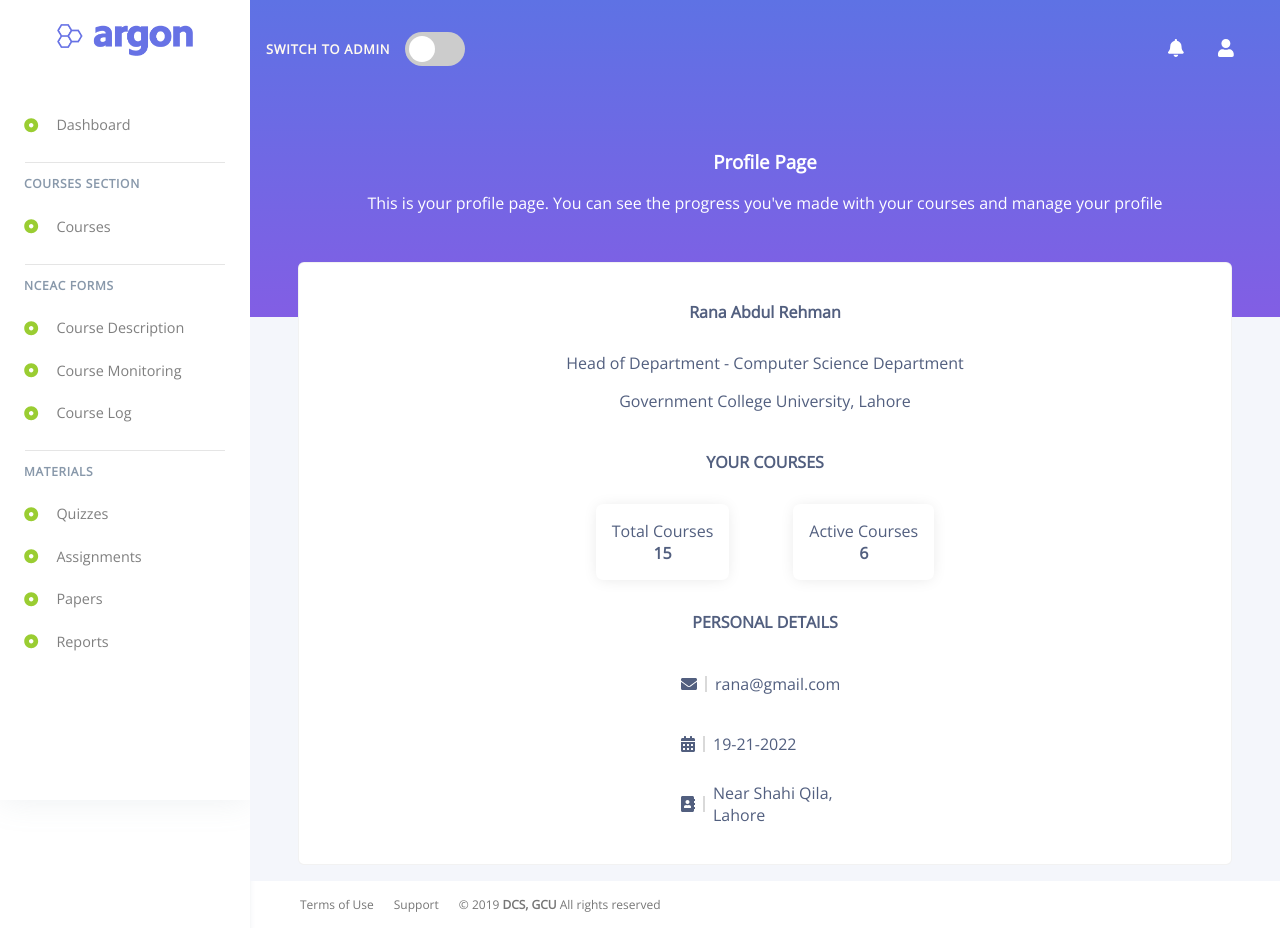
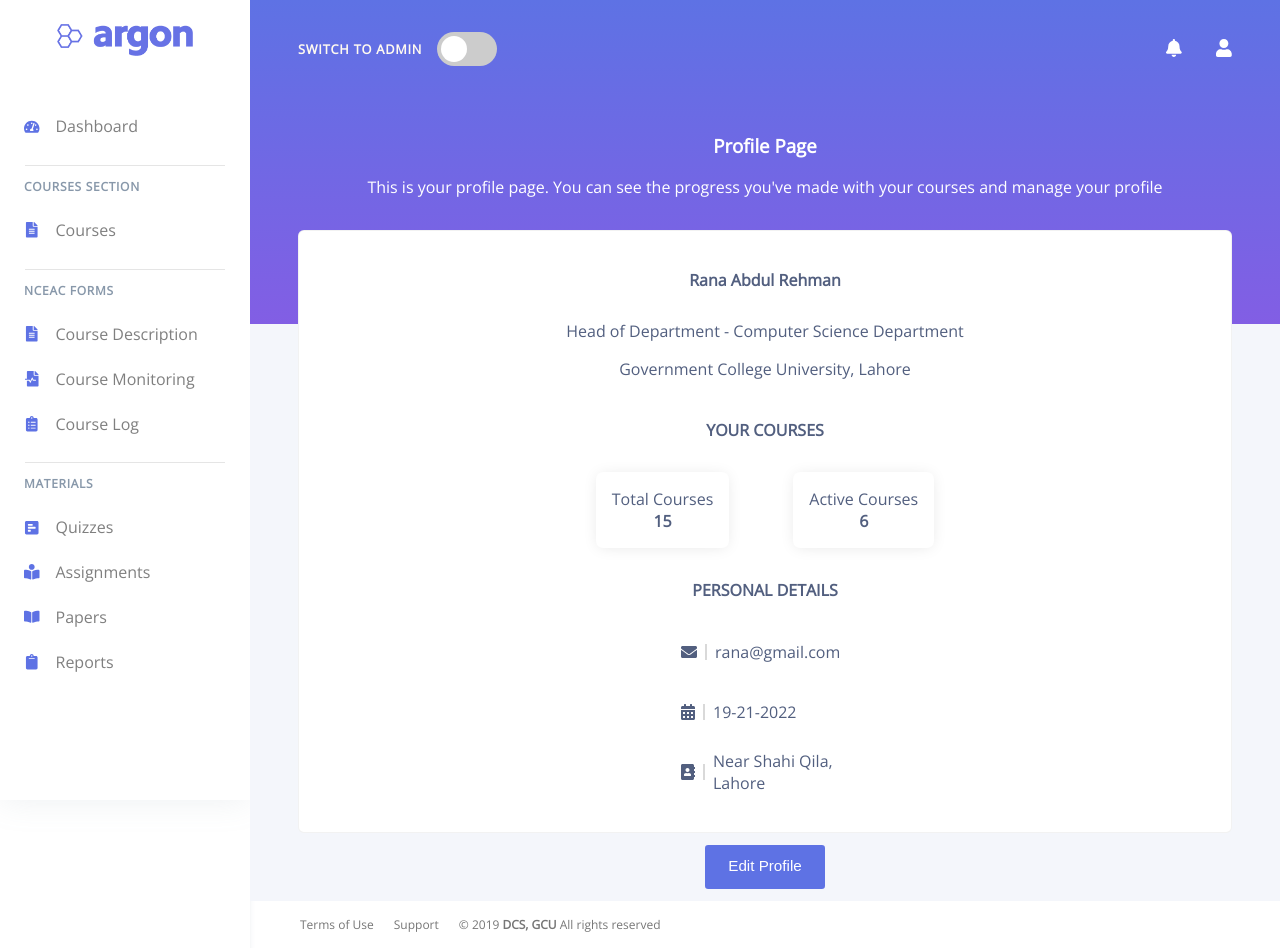
Before and after one commit to talha-ah/course-management-system, a React (Create React App) app: page / in a window 1280 px wide. Built offline with nearby package versions, Linux system fonts and the light colour scheme.

Commit message:
Page,Button Done

```diff
--- a/src/App.css
+++ b/src/App.css
@@ -53,7 +53,7 @@
 
 .nav-link {
   text-decoration: none;
-  font-size: 0.9rem;
+  font-size: 1rem;
   color: rgba(0, 0, 0, 0.5);
   background-color: transparent;
   padding: 0.65rem 1.5rem;
@@ -67,8 +67,12 @@
 }
 
 .nav-link svg {
-  margin-right: 18px;
-  color: yellowgreen;
+  margin-right: 16px;
+  color: #5e72e4;
+  min-height: 15.5px;
+  max-height: 15.5px;
+  min-width: 15.5px;
+  max-width: 15.5px;
 }
 
 .nav-title {
@@ -150,7 +154,8 @@
 }
 
 .header-navbar {
-  padding: 1rem 1rem;
+  padding: 1rem 0;
+  margin: 0 48px;
 }
 
 .header-nav {
@@ -162,12 +167,11 @@
   align-items: center;
 }
 
-.header-nav li:last-child {
-  margin-right: 30px;
+.header-nav-item:nth-child(2) {
+  margin: 0px 15px;
 }
 
 .header-nav-item {
-  margin: 0px 15px;
   cursor: pointer;
 }
 
@@ -182,7 +186,7 @@
 }
 
 .header-nav-item-float {
-  margin-right: 20px;
+  margin-right: 35px;
   margin-left: auto;
   cursor: pointer;
 }
@@ -320,7 +324,8 @@
 }
 
 .switch input:checked + .slider {
-  background-color: #2196f3;
+  background-color: #f83245;
+  /* background-color: #2196f3; */
 }
 
 .switch input:focus + .slider {
@@ -355,7 +360,6 @@
   max-width: 100%;
   font-size: 1rem;
   padding: 1rem 1.5rem;
-  margin: 1rem 5.5rem;
   position: relative;
   text-align: center;
 }
@@ -365,7 +369,7 @@
   background-color: #fff;
   max-width: 100%;
   padding: 1rem 1.5rem 2.5rem 1.5rem;
-  margin: 1rem 3rem;
+  margin: 0 3rem;
   border: 1px solid rgba(0, 0, 0, 0.05);
   border-radius: 0.375rem;
 }
@@ -453,6 +457,40 @@
 
 /* Page Ends */
 
+/* Button Starts */
+
+.button-div {
+  display: flex;
+  flex-direction: row;
+  align-items: center;
+  justify-content: center;
+  margin: 12px 0;
+}
+
+.button-div button {
+  display: inline-block;
+  color: #fff;
+  background-color: #5e72e4;
+  padding: 0.53rem 1.3rem;
+  font-size: 0.95rem;
+  line-height: 1.5;
+  border: 2px solid transparent;
+  border-color: #5e72e4;
+  border-radius: 0.2rem;
+  outline: none;
+  cursor: pointer;
+  transition: all 0.2s ease-out;
+}
+
+.button-div button:hover {
+  -webkit-transform: translateY(-2px);
+  transform: translateY(-2px);
+  box-shadow: 0 0.22rem 0.525rem rgba(60, 68, 177, 0.4),
+    0 0.0625rem 0.385rem rgba(60, 68, 177, 0.54);
+}
+
+/* Button Ends */
+
 /* Footer Starts */
 
 .footer {
--- a/src/App.js
+++ b/src/App.js
@@ -6,7 +6,15 @@ import {
   faBell,
   faEnvelope,
   faCalendarAlt,
-  faAddressBook
+  faAddressBook,
+  faFileMedicalAlt,
+  faClipboardList,
+  faFileAlt,
+  faTachometerAlt,
+  faBookReader,
+  faBookOpen,
+  faClipboard,
+  faPollH
 } from '@fortawesome/free-solid-svg-icons';
 
 import './App.css';
@@ -72,7 +80,7 @@ class App extends Component {
           <ul className='nav'>
             <li className='nav-item'>
               <a href='/' className='nav-link'>
-                <FontAwesomeIcon icon={faDotCircle} />
+                <FontAwesomeIcon icon={faTachometerAlt} />
                 Dashboard
               </a>
             </li>
@@ -84,7 +92,7 @@ class App extends Component {
             </li>
             <li className='nav-item'>
               <a href='/' className='nav-link'>
-                <FontAwesomeIcon icon={faDotCircle} />
+                <FontAwesomeIcon icon={faFileAlt} />
                 Courses
               </a>
             </li>
@@ -96,19 +104,19 @@ class App extends Component {
             </li>
             <li className='nav-item'>
               <a href='/' className='nav-link'>
-                <FontAwesomeIcon icon={faDotCircle} />
+                <FontAwesomeIcon icon={faFileAlt} />
                 Course Description
               </a>
             </li>
             <li className='nav-item'>
               <a href='/' className='nav-link'>
-                <FontAwesomeIcon icon={faDotCircle} />
+                <FontAwesomeIcon icon={faFileMedicalAlt} />
                 Course Monitoring
               </a>
             </li>
             <li className='nav-item'>
               <a href='/' className='nav-link'>
-                <FontAwesomeIcon icon={faDotCircle} />
+                <FontAwesomeIcon icon={faClipboardList} />
                 Course Log
               </a>
             </li>
@@ -120,25 +128,25 @@ class App extends Component {
             </li>
             <li className='nav-item'>
               <a href='/' className='nav-link'>
-                <FontAwesomeIcon icon={faDotCircle} />
+                <FontAwesomeIcon icon={faPollH} />
                 Quizzes
               </a>
             </li>
             <li className='nav-item'>
               <a href='/' className='nav-link'>
-                <FontAwesomeIcon icon={faDotCircle} />
+                <FontAwesomeIcon icon={faBookReader} />
                 Assignments
               </a>
             </li>
             <li className='nav-item'>
               <a href='/' className='nav-link'>
-                <FontAwesomeIcon icon={faDotCircle} />
+                <FontAwesomeIcon icon={faBookOpen} />
                 Papers
               </a>
             </li>
             <li className='nav-item'>
               <a href='/' className='nav-link'>
-                <FontAwesomeIcon icon={faDotCircle} />
+                <FontAwesomeIcon icon={faClipboard} />
                 Reports
               </a>
             </li>
@@ -310,6 +318,9 @@ class App extends Component {
                 </div>
               </div>
             </div>
+            <div className='button-div'>
+              <button href='/'>Edit Profile</button>
+            </div>
           </div>
         </div>
         {/* Page Content Ends */}
```
